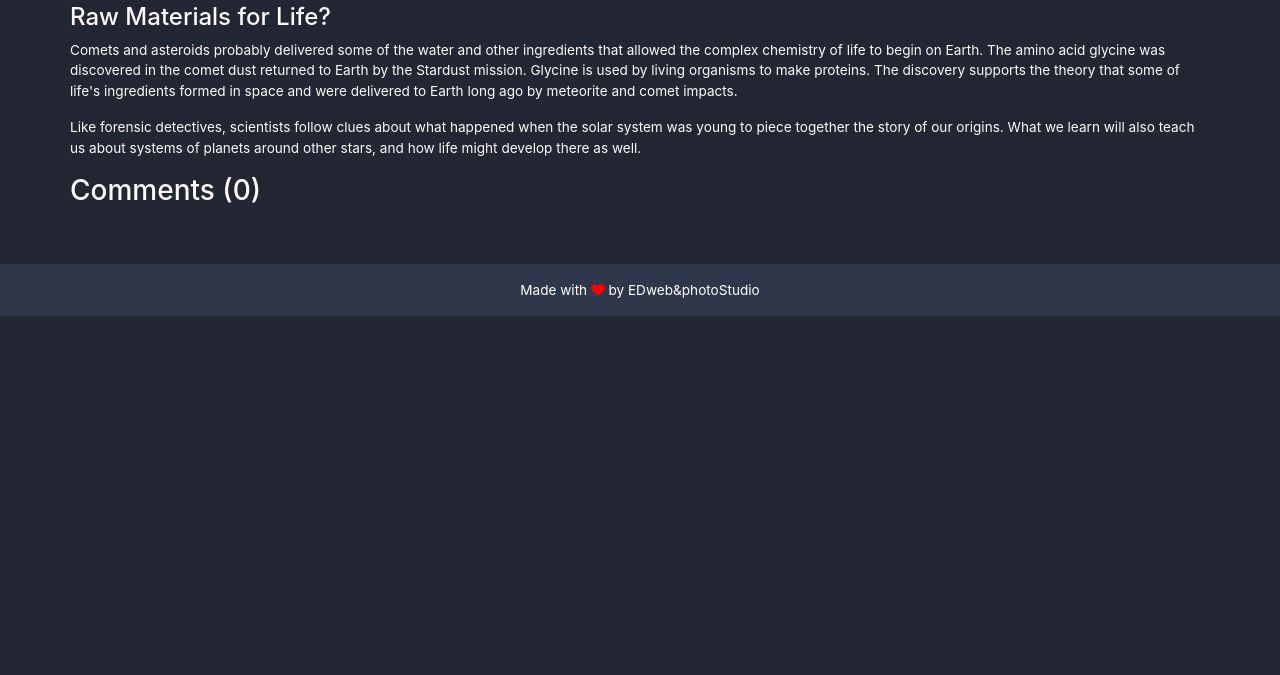
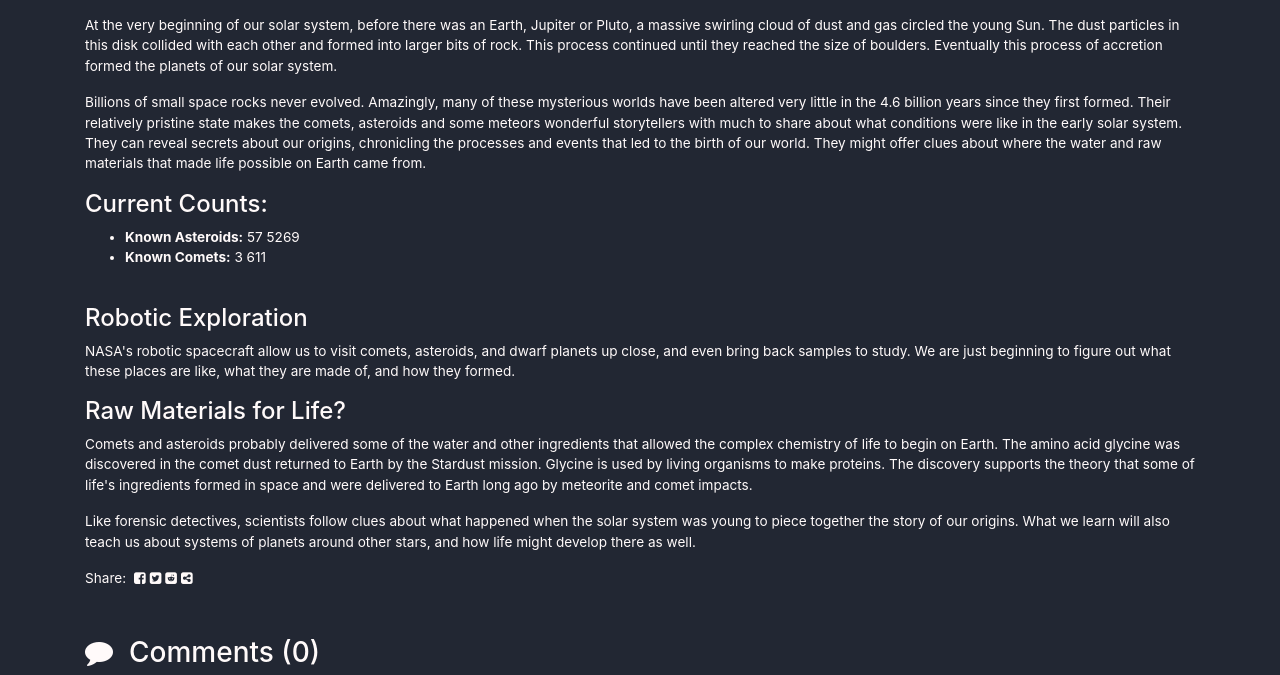
Before and after one commit to DannyEeraerts/the_spacebar, a Symfony app: template templates/article/show.html.twig in a window 1280 px wide. Shown: the part 404-1079 px from the top of the page. Before the commit the page ends 720 px from the top, so only its background shows below. Run offline with Twig, Linux system fonts and the light colour scheme; the template is opened without the code that fills it, so the values that code supplies are empty; some libraries are stand-ins or nearby versions.

Commit message:
Add content to show.html.twig

```diff
--- a/templates/article/show.html.twig
+++ b/templates/article/show.html.twig
@@ -5,65 +5,140 @@
 {% endblock %}
 
 {% block body %}
+    <div class="container">
+        <div class="row mt-4 mb-3 d-flex align-items-center">
+            <div class="col-6 col-sm-4">
+                <figure>
+                    <img class="img-fluid show-article-img"
+                         src="{{ asset('images/416_16_psyche_main.jpg') }}">
+                    <figcaption class="ml-1">- asteroid 16 Psyche, -</figcaption>
+                </figure>
 
-<h1 class="m-5">{{ title }}</h1>
+            </div>
+            <div class="col-6 col-sm-8">
+                <h1>{{ title }}</h1>
+                <span class="align-left article-details"><img class="article-author-img rounded-circle"
+                                                              src="{{ asset('images/anakin-skywalker.png') }}"> Mike Ferengi </span>
+                <span class="pl-2 article-details"> 3 hours ago</span>
+                <span class="pl-2 article-details"> <span class="js-like-article-count"> 5</span>
+                    <a href="#" class="ml-1 fa fa-heart-o like-article js-like-article"></a>
+                </span>
+            </div>
 
-<div class="container">
+        </div>
+
+
         <div class="row">
-
-    <p>At the very beginning of our solar system, before there was an Earth, Jupiter or Pluto, a
+            <div class="col-12">
+                <p>At the very beginning of our solar system, before there was an Earth, Jupiter or
+                    Pluto, a
                     massive
-        swirling cloud of dust and gas circled the young Sun. The dust particles in this disk
+                    swirling cloud of dust and gas circled the young Sun. The dust particles in this
+                    disk
                     collided with
-        each other and formed into larger bits of rock. This process continued until they reached
+                    each other and formed into larger bits of rock. This process continued until
+                    they reached
                     the size
-        of boulders. Eventually this process of accretion formed the planets of our solar
+                    of boulders. Eventually this process of accretion formed the planets of our
+                    solar
                     system.</p>
-    <p>Billions of small space rocks never evolved. Amazingly, many of these mysterious worlds have
+                <p>Billions of small space rocks never evolved. Amazingly, many of these mysterious
+                    worlds have
                     been
-        altered very little in the 4.6 billion years since they first formed. Their relatively
+                    altered very little in the 4.6 billion years since they first formed. Their
+                    relatively
                     pristine
-        state makes the comets, asteroids and some meteors wonderful storytellers with much to share
+                    state makes the comets, asteroids and some meteors wonderful storytellers with
+                    much to share
                     about
-        what conditions were like in the early solar system. They can reveal secrets about our
+                    what conditions were like in the early solar system. They can reveal secrets
+                    about our
                     origins,
-        chronicling the processes and events that led to the birth of our world. They might offer
+                    chronicling the processes and events that led to the birth of our world. They
+                    might offer
                     clues
-        about where the water and raw materials that made life possible on Earth came from.</p>
+                    about where the water and raw materials that made life possible on Earth came
+                    from.</p>
                 <h4>Current Counts:</h4>
                 <ul>
-        <li><strong>Known Asteroids:</strong> 957,526</li>
-        <li><strong>Known Comets:</strong> 3,611</li>
+                    <li><strong>Known Asteroids:</strong> <span class="color">57 5269</span></li>
+                    <li><strong>Known Comets:</strong> <span class="color">3 611</span></li>
                 </ul>
+                <br/>
                 <h4>Robotic Exploration</h4>
-    <p>NASA's robotic spacecraft allow us to visit comets, asteroids, and dwarf planets up close,
-        and even bring back samples to study. We are just beginning to figure out what these places
+                <p>NASA's robotic spacecraft allow us to visit comets, asteroids, and dwarf planets
+                    up close,
+                    and even bring back samples to study. We are just beginning to figure out what
+                    these places
                     are like, what they are made of, and how they formed.</p>
                 <h4>Raw Materials for Life?</h4>
-    <p>Comets and asteroids probably delivered some of the water and other ingredients that allowed
-        the complex chemistry of life to begin on Earth. The amino acid glycine was discovered in
-        the comet dust returned to Earth by the Stardust mission. Glycine is used by living
-        organisms to make proteins. The discovery supports the theory that some of life's
-        ingredients formed in space and were delivered to Earth long ago by meteorite and comet
+                <p>Comets and asteroids probably delivered some of the water and other ingredients
+                    that allowed
+                    the complex chemistry of life to begin on Earth. The amino acid glycine was
+                    discovered in
+                    the comet dust returned to Earth by the Stardust mission. Glycine is used by
+                    living
+                    organisms to make proteins. The discovery supports the theory that some of
+                    life's
+                    ingredients formed in space and were delivered to Earth long ago by meteorite
+                    and comet
                     impacts.</p>
-    <p>Like forensic detectives, scientists follow clues about what happened when the solar system
-        was young to piece together the story of our origins. What we learn will also teach us about
-        systems of planets around other stars, and how life might develop there as well.</p>
+                <p>Like forensic detectives, scientists follow clues about what happened when the
+                    solar system
+                    was young to piece together the story of our origins. What we learn will also
+                    teach us about
+                    systems of planets around other stars, and how life might develop there as
+                    well.</p>
+            </div>
+            <div class="col-12">
+                <p class="share-icons mb-5"><span class="pr-1">Share:</span>
+                    <i class="pr-1 fa fa-facebook-square"></i><i class="pr-1 fa fa-twitter-square"></i><i
+                            class="pr-1 fa fa-reddit-square"></i><i class="pr-1 fa fa-share-alt-square"></i>
+                </p>
+            </div>
         </div>
     </div>
 
     <div class="container">
         <div class="row">
-
-    <h3>Comments ({{ comments|length }})</h3>
-
-    <ul>
-        {% for comment in comments %}
-            <li>{{ comment }}</li>
-        {% endfor %}
-    </ul>
+            <div class="col-12">
+                <h3><i class="pr-3 fa fa-comment"></i>Comments ({{ comments|length }})</h3>
+            </div>
         </div>
 
+        <div class="row mb-2">
+            <div class="col-sm-12">
+                <img class="comment-img rounded-circle"
+                     src="{{ asset('images/astronaut-profile.png') }}">
+                <div class="d-inline-block pl-3 align-top">
+                    <span class="commenter-name">Amy Oort</span>
+                    <div class="form-group">
+                        <textarea class="form-control comment-form"
+                                  id="articleText"
+                                  rows="1"></textarea>
+                    </div>
+                    <button type="submit" class="btn btn-dark">Comment</button>
+                </div>
+            </div>
+        </div>
+
+        {% for comment in comments %}
+        <div class="row">
+            <div class="col-sm-12">
+                    <img class="comment-img rounded-circle"
+                         src="{{ asset('images/anakin-skywalker.png') }}">
+                    <span class="commenter-name">Mike Ferengi</span>
+                    <br>
+                    {{ comment }}
+                    <p><a href="#">Reply</a></p>
+            </div>
+        </div>
+        {% endfor %}
     </div>
 
 {% endblock body %}
+
+{% block javascripts %}
+    {{ parent() }}
+    <script src="{{ asset('js/article_show.js') }}"></script>
+{% endblock %}
```
Lines whose indentation alone changed are shown as unchanged.
